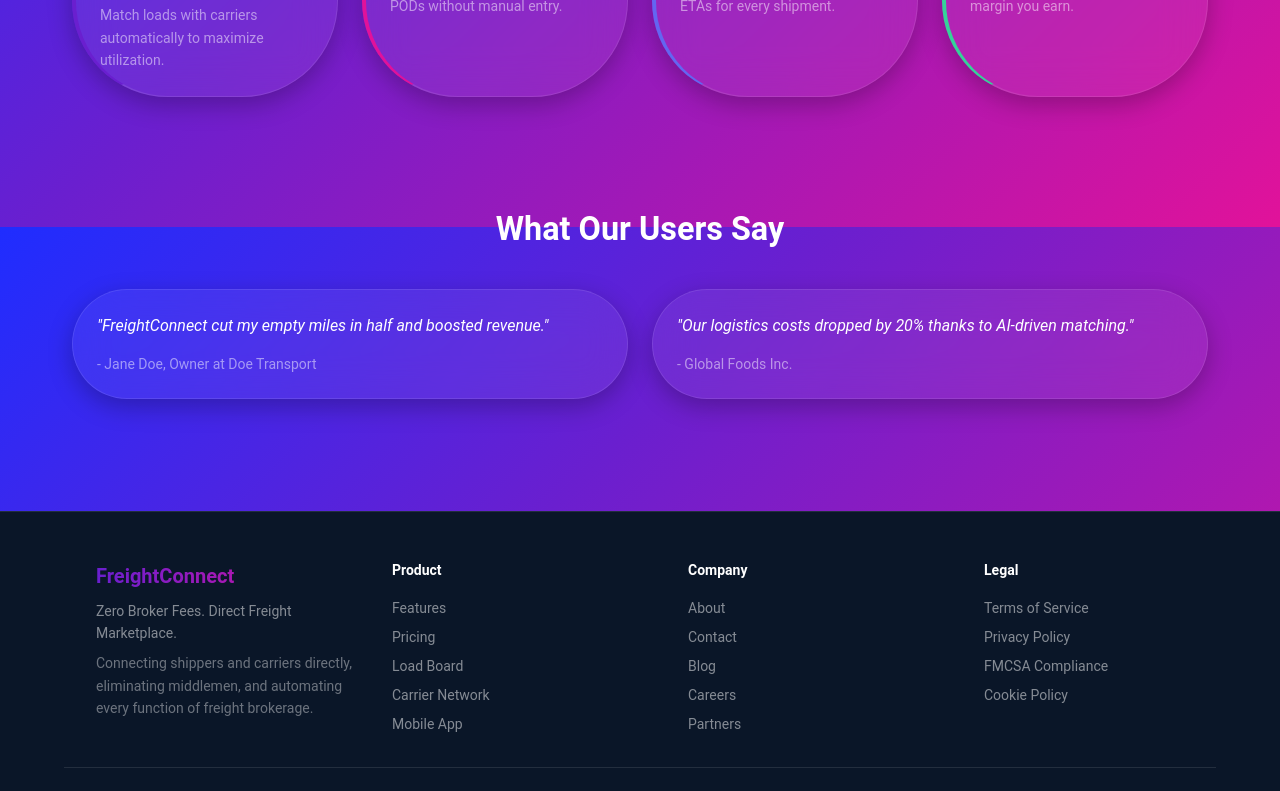
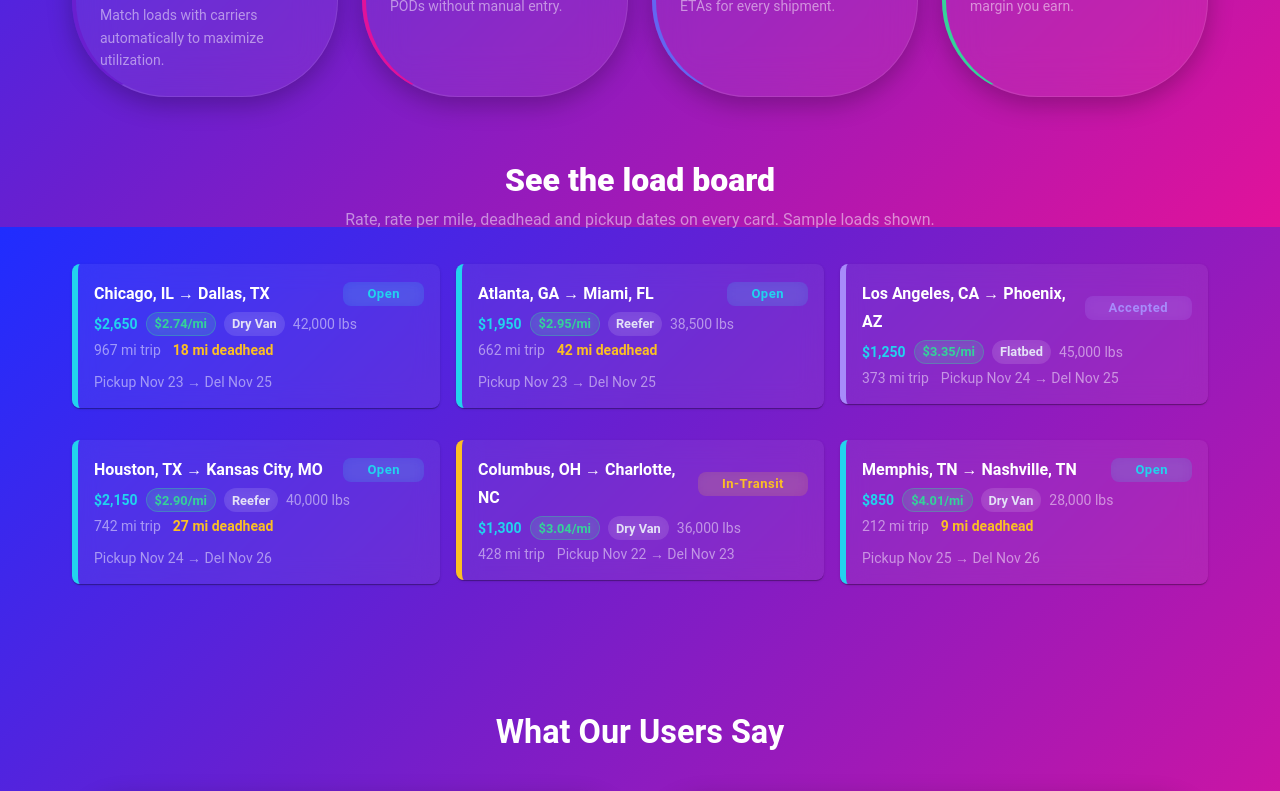
Before and after one commit to sergheiganenco/FreightConnect, a React (Create React App) app in the folder frontend/: page / in a window 1280 px wide. Shown: the part 573-1364 px from the top of the page. Built offline with nearby package versions, Linux system fonts and the light colour scheme; no server answers.

Commit message:
Add sample load board preview to home page
Co-Authored-By: Claude Fable 5.2 <noreply@anthropic.com>

```diff
--- a/frontend/src/pages/Home.js
+++ b/frontend/src/pages/Home.js
@@ -1,6 +1,6 @@
 // src/pages/Home.js
 import React from 'react';
-import { Link } from 'react-router-dom';
+import { Link, useNavigate } from 'react-router-dom';
 import { Sparkles, FileText, Eye, Ban } from 'lucide-react';
 import { motion } from 'framer-motion';
 import {
@@ -21,10 +21,30 @@ import {
   buttonVariants,
 } from '../theme/tokens';
 import Testimonials from '../components/Testimonials';
+import LoadCard from '../features/carrierDashboard/sections/components/LoadCard';
 
 const accentColors = [brand.primary, brand.secondary, brand.indigo, '#34d399'];
 
+// Sample loads for the public preview. Dates are relative to today so the
+// section never looks stale.
+const inDays = (n) => new Date(Date.now() + n * 86400000).toISOString();
+const sample = (origin, destination, equipmentType, loadWeight, tripMiles, rate, status, pickupIn, deadheadMiles) => ({
+  origin, destination, equipmentType, loadWeight, tripMiles, rate, status, deadheadMiles,
+  ratePerMile: rate / tripMiles,
+  pickupTimeWindow: { start: inDays(pickupIn) },
+  deliveryTimeWindow: { start: inDays(pickupIn + Math.ceil(tripMiles / 550)) },
+});
+const sampleLoads = [
+  sample('Chicago, IL', 'Dallas, TX', 'Dry Van', 42000, 967, 2650, 'open', 1, 18),
+  sample('Atlanta, GA', 'Miami, FL', 'Reefer', 38500, 662, 1950, 'open', 1, 42),
+  sample('Los Angeles, CA', 'Phoenix, AZ', 'Flatbed', 45000, 373, 1250, 'accepted', 2),
+  sample('Houston, TX', 'Kansas City, MO', 'Reefer', 40000, 742, 2150, 'open', 2, 27),
+  sample('Columbus, OH', 'Charlotte, NC', 'Dry Van', 36000, 428, 1300, 'in-transit', 0),
+  sample('Memphis, TN', 'Nashville, TN', 'Dry Van', 28000, 212, 850, 'open', 3, 9),
+];
+
 export default function Home() {
+  const navigate = useNavigate();
   const benefits = [
     {
       icon: <Sparkles size={24} />,
@@ -170,6 +190,27 @@ export default function Home() {
           </Grid>
         </Box>
 
+        {/* Load board preview — the real carrier LoadCard fed with sample data */}
+        <Box component="section" sx={{ mb: 8 }}>
+          <Typography
+            variant="h4"
+            component="h2"
+            sx={{ fontWeight: 800, textAlign: 'center', mb: 1, fontSize: { xs: '1.5rem', md: '2rem' } }}
+          >
+            See the load board
+          </Typography>
+          <Typography sx={{ color: text.secondary, textAlign: 'center', mb: 4 }}>
+            Rate, rate per mile, deadhead and pickup dates on every card. Sample loads shown.
+          </Typography>
+          <Grid container spacing={2}>
+            {sampleLoads.map((load) => (
+              <Grid item xs={12} sm={6} md={4} key={load.origin + load.destination}>
+                <LoadCard load={load} onClick={() => navigate('/signup')} />
+              </Grid>
+            ))}
+          </Grid>
+        </Box>
+
         {/* Testimonials */}
         <Testimonials />
       </Container>
```
